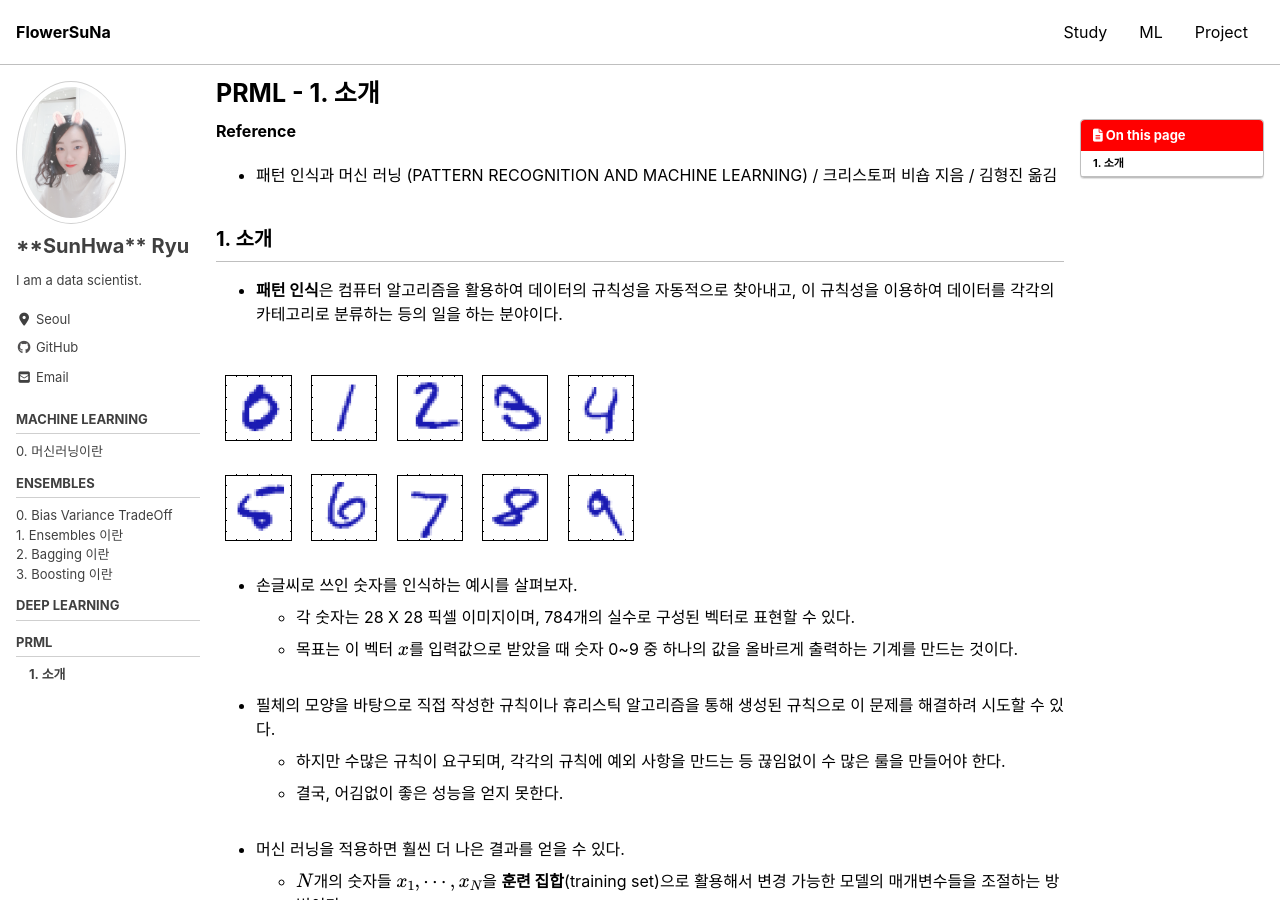
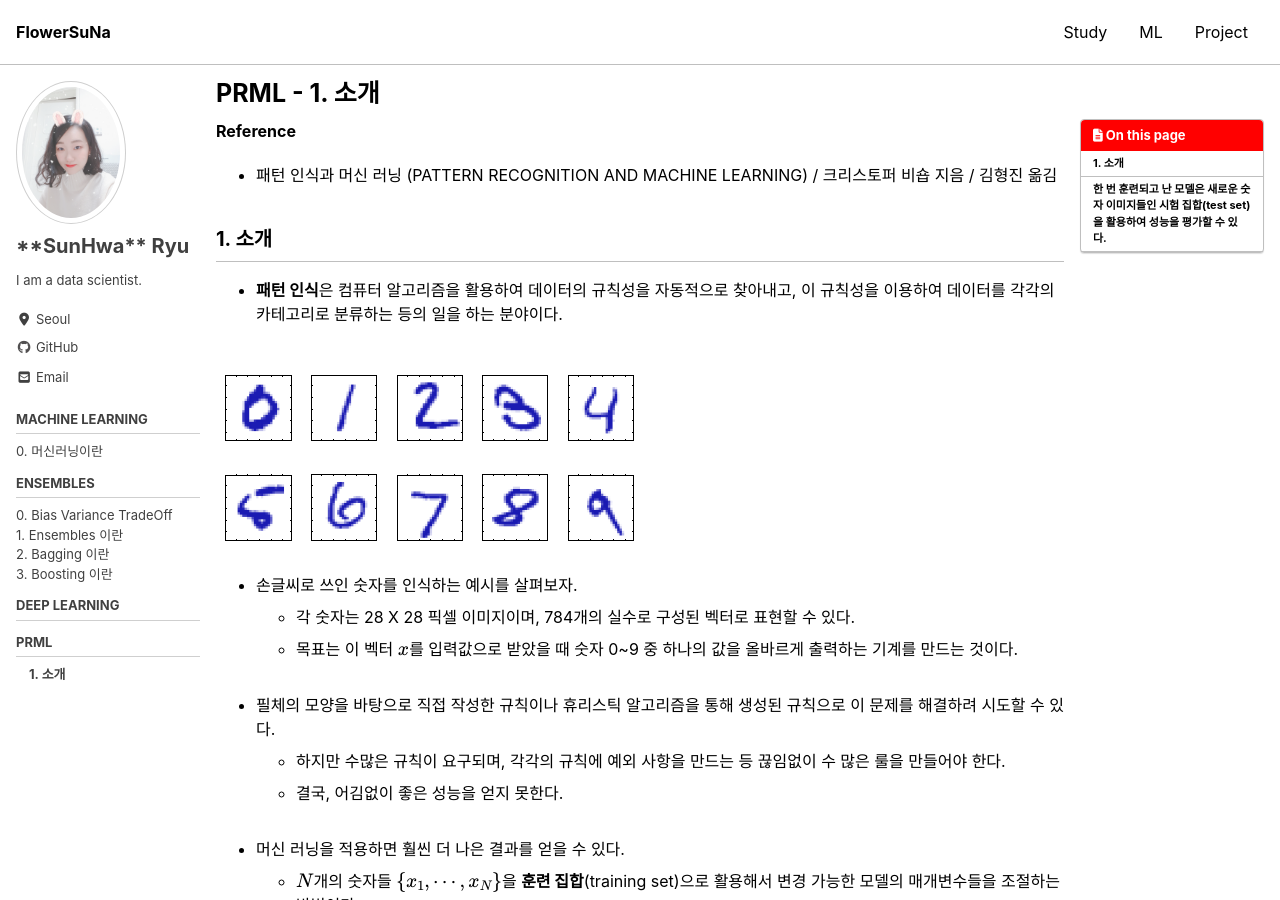
Before and after one commit to MinPinSunHwa/suna.github.io, a Jekyll site: the page built from _ml/prml/1-0.md, in a window 1280 px wide and 900 px high. Built offline with Jekyll 4.4.1, drawn with Linux system fonts in a browser that asks for light colours; cached includes are drawn as plain includes; nearby versions of some CDN libraries; formulas are drawn with MathJax 3.

Commit message:
Update 1-0.md

```diff
--- a/_ml/prml/1-0.md
+++ b/_ml/prml/1-0.md
@@ -29,7 +29,7 @@ toc: true
 <br><br>
 
 - 머신 러닝을 적용하면 훨씬 더 나은 결과를 얻을 수 있다.
-  - $$ N $$개의 숫자들 $$ {x_1, \cdots , x_N} $$을 **훈련 집합**(training set)으로 활용해서 변경 가능한 모델의 매개변수들을 조절하는 방법이다.
+  - $$ N $$개의 숫자들 $$ \{ x_1, \cdots , x_N \} $$을 **훈련 집합**(training set)으로 활용해서 변경 가능한 모델의 매개변수들을 조절하는 방법이다.
   - 각 숫자의 카테고리를 **표적 벡터**(target vector) $$ t $$로 표현할 수 있다.
   - 각각의 숫자 이미지 $$ x $$에 대한 표적 벡터 $$ t $$는 하나이다.
 <br><br>
```
